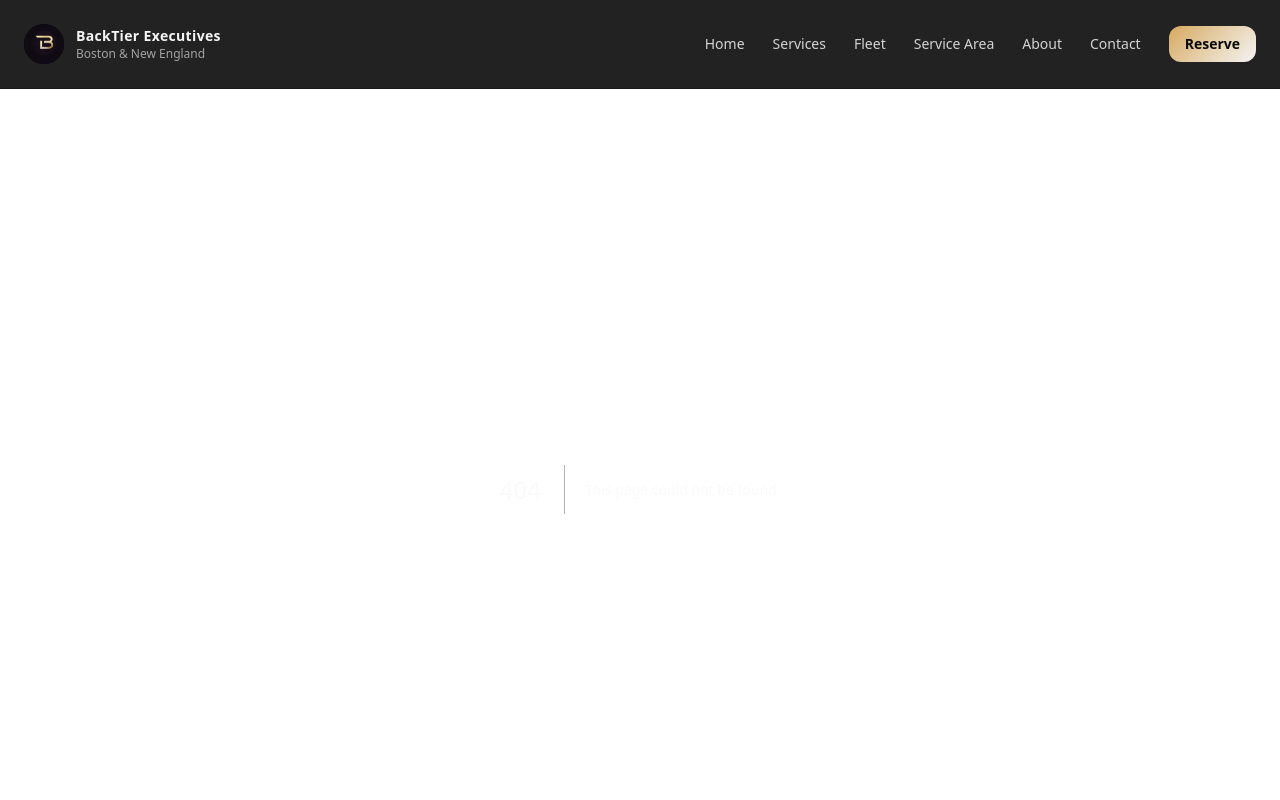
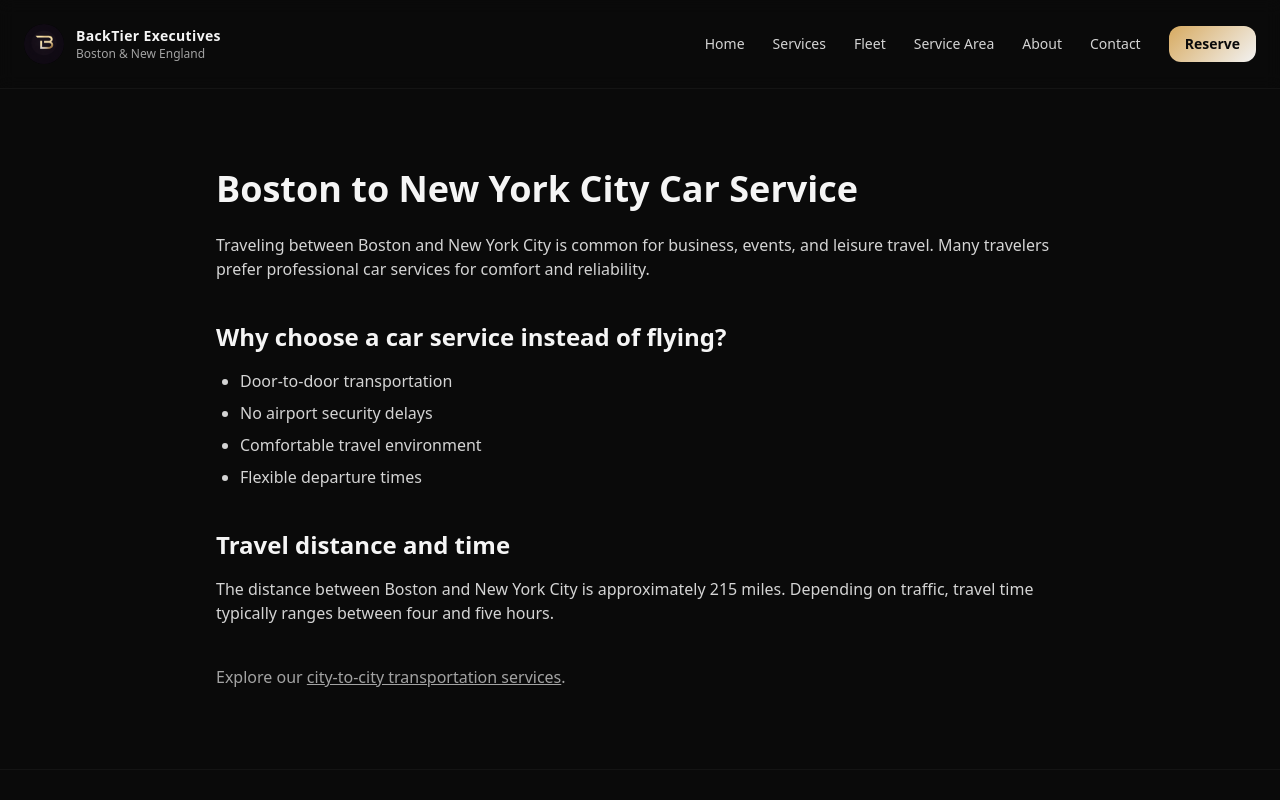
Before and after one commit to blacktierexecutive/blacker-site, a Next.js app: page /blog/boston-to-nyc-car-service in a window 1280 px wide. Before the commit this address had no page. Shown: the top 800 px of the page. Built offline with nearby package versions, Linux system fonts and the light colour scheme.

Commit message:
Added SEO blog articles

```diff
--- /dev/null
+++ b/app/blog/boston-to-nyc-car-service/page.tsx
@@ -0,0 +1,48 @@
+export const metadata = {
+  title: "Boston to NYC Car Service | City-to-City Transportation",
+  description:
+    "Luxury city-to-city transportation from Boston to New York City. Comfortable long-distance travel for business, events, and private transportation.",
+};
+
+export default function BostonToNYCTransportation() {
+  return (
+    <main className="bg-neutral-950 text-neutral-100">
+      <section className="mx-auto max-w-4xl px-6 py-20">
+        <h1 className="text-4xl font-semibold">
+          Boston to New York City Car Service
+        </h1>
+
+        <p className="mt-6 text-neutral-300">
+          Traveling between Boston and New York City is common for business,
+          events, and leisure travel. Many travelers prefer professional car
+          services for comfort and reliability.
+        </p>
+
+        <h2 className="mt-10 text-2xl font-semibold">
+          Why choose a car service instead of flying?
+        </h2>
+
+        <ul className="mt-4 list-disc pl-6 space-y-2 text-neutral-300">
+          <li>Door-to-door transportation</li>
+          <li>No airport security delays</li>
+          <li>Comfortable travel environment</li>
+          <li>Flexible departure times</li>
+        </ul>
+
+        <h2 className="mt-10 text-2xl font-semibold">
+          Travel distance and time
+        </h2>
+
+        <p className="mt-4 text-neutral-300">
+          The distance between Boston and New York City is approximately 215
+          miles. Depending on traffic, travel time typically ranges between four
+          and five hours.
+        </p>
+
+        <p className="mt-10 text-neutral-400">
+          Explore our <a href="/services" className="underline">city-to-city transportation services</a>.
+        </p>
+      </section>
+    </main>
+  );
+}
--- /dev/null
+++ b/app/blog/boston-wedding-transportation/page.tsx
@@ -0,0 +1,48 @@
+export const metadata = {
+  title: "Boston Wedding Transportation Guide | Limo & Guest Shuttles",
+  description:
+    "Planning wedding transportation in Boston? Learn how to coordinate guest shuttles, limo service, and Sprinter vans for weddings across Greater Boston.",
+};
+
+export default function BostonWeddingTransportation() {
+  return (
+    <main className="bg-neutral-950 text-neutral-100">
+      <section className="mx-auto max-w-4xl px-6 py-20">
+        <h1 className="text-4xl font-semibold">
+          Wedding Transportation in Boston: Complete Planning Guide
+        </h1>
+
+        <p className="mt-6 text-neutral-300">
+          Coordinating transportation for weddings in Boston can be challenging.
+          Many couples choose professional transportation services to ensure
+          guests arrive safely and on time.
+        </p>
+
+        <h2 className="mt-10 text-2xl font-semibold">
+          Transportation options for Boston weddings
+        </h2>
+
+        <ul className="mt-4 list-disc pl-6 space-y-2 text-neutral-300">
+          <li>Luxury limousines for the bridal party</li>
+          <li>Sprinter vans for small groups</li>
+          <li>Minibuses for guest shuttles</li>
+          <li>Executive SUVs for family transportation</li>
+        </ul>
+
+        <h2 className="mt-10 text-2xl font-semibold">
+          Popular Boston wedding locations
+        </h2>
+
+        <p className="mt-4 text-neutral-300">
+          Many weddings take place across Greater Boston including Newton,
+          Wellesley, Cambridge, Brookline, and coastal areas like Newport.
+        </p>
+
+        <p className="mt-10 text-neutral-400">
+          Explore our <a href="/services" className="underline">transportation services</a> or view our{" "}
+          <a href="/fleet" className="underline">vehicle fleet</a>.
+        </p>
+      </section>
+    </main>
+  );
+}
--- /dev/null
+++ b/app/blog/corporate-transportation-boston/page.tsx
@@ -0,0 +1,48 @@
+export const metadata = {
+  title: "Corporate Transportation in Boston | Executive Car Service",
+  description:
+    "Reliable corporate transportation in Boston for executives, airport transfers, and business travel across New England.",
+};
+
+export default function CorporateTransportationBoston() {
+  return (
+    <main className="bg-neutral-950 text-neutral-100">
+      <section className="mx-auto max-w-4xl px-6 py-20">
+        <h1 className="text-4xl font-semibold">
+          Corporate Transportation in Boston for Business Travelers
+        </h1>
+
+        <p className="mt-6 text-neutral-300">
+          Business travelers often rely on professional transportation services
+          to move efficiently between Logan Airport, hotels, meetings, and
+          corporate offices.
+        </p>
+
+        <h2 className="mt-10 text-2xl font-semibold">
+          Why companies use chauffeur services
+        </h2>
+
+        <ul className="mt-4 list-disc pl-6 space-y-2 text-neutral-300">
+          <li>Punctual airport transfers</li>
+          <li>Professional chauffeurs</li>
+          <li>Comfortable vehicles for business travel</li>
+          <li>Reliable scheduling for executives</li>
+        </ul>
+
+        <h2 className="mt-10 text-2xl font-semibold">
+          Popular corporate travel routes
+        </h2>
+
+        <p className="mt-4 text-neutral-300">
+          Boston business travel frequently includes trips between Logan
+          Airport, downtown Boston, Cambridge tech hubs, and corporate offices
+          throughout Massachusetts.
+        </p>
+
+        <p className="mt-10 text-neutral-400">
+          Learn more about our <a href="/services" className="underline">chauffeur services</a>.
+        </p>
+      </section>
+    </main>
+  );
+}
```
